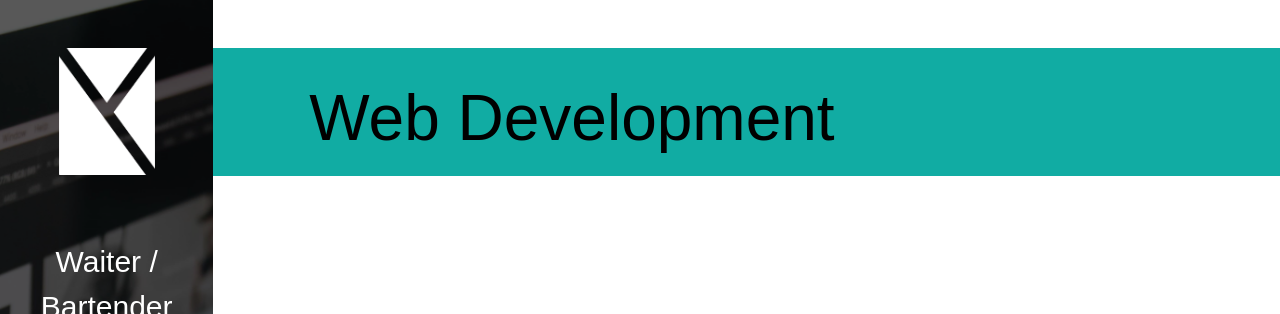
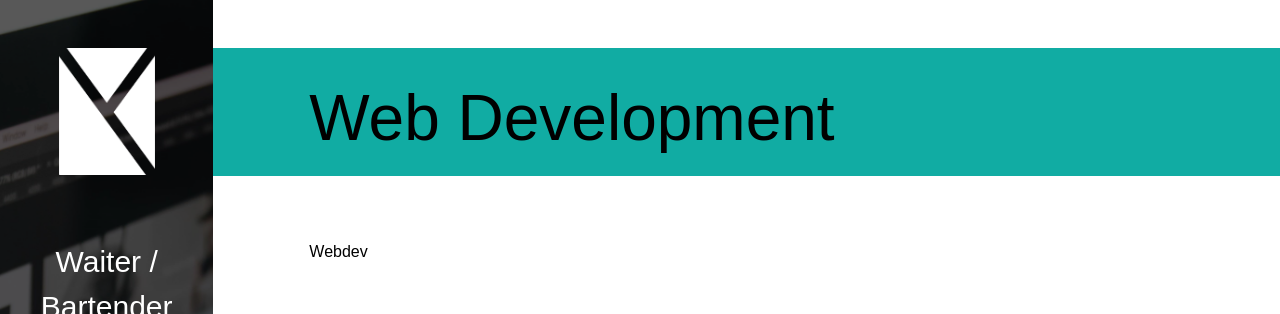
Before and after one commit to madriesen/martijndriesen.me, a Vue app: page /webdev in a window 1280 px wide. Shown: the top 314 px of the page. Built offline with nearby package versions, Linux system fonts and the light colour scheme.

Commit message:
add detail feature

```diff
--- /dev/null
+++ b/src/components/detail/Content.vue
@@ -0,0 +1,26 @@
+<template>
+  <div>
+    <div v-if="this.location === 'bar'"><bar-content /></div>
+    <div v-else-if="this.location === 'webdev'"><webdev-content /></div>
+    <div v-else-if="this.location === 'sound'"><sound-content /></div>
+    <div v-else></div>
+  </div>
+</template>
+
+<script>
+import Bar from '@/components/detail/content/Bar.vue';
+import Sound from '@/components/detail/content/Sound.vue';
+import Webdev from '@/components/detail/content/Webdev.vue';
+
+export default {
+  name: 'content',
+
+  props: ['location'],
+
+  components: {
+    'bar-content': Bar,
+    'sound-content': Sound,
+    'webdev-content': Webdev,
+  },
+};
+</script>
--- /dev/null
+++ b/src/components/detail/content/Bar.vue
@@ -0,0 +1,11 @@
+<template>
+  <section id="content-bar">
+    <h1>bar</h1>
+  </section>
+</template>
+
+<script>
+export default {
+  name: 'bar-content',
+};
+</script>
--- /dev/null
+++ b/src/components/detail/content/Sound.vue
@@ -0,0 +1,11 @@
+<template>
+  <section id="content-sound">
+    <h1>Sound</h1>
+  </section>
+</template>
+
+<script>
+export default {
+  name: 'sound-content',
+};
+</script>
--- /dev/null
+++ b/src/components/detail/content/Webdev.vue
@@ -0,0 +1,11 @@
+<template>
+  <section id="content-webdev">
+    <h1>Webdev</h1>
+  </section>
+</template>
+
+<script>
+export default {
+  name: 'webdev-content',
+};
+</script>
--- a/src/views/Detail.vue
+++ b/src/views/Detail.vue
@@ -5,20 +5,27 @@
     <div class="mt-12 w-full">
       <div
         class="title-div w-full h-32 bg-primary
-        flex items-center content-center justify-start pl-24"
+        flex items-center content-center justify-start  pl-24"
       >
-        <h1 class="detail-content text-white text-6xl pt-3">{{ this.title[0].text }}</h1>
+        <h1 class="detail-content text-white text-6xl pt-3">
+          {{ this.title[0].text }}
+        </h1>
+      </div>
+
+      <div class="detail-content pl-24 pt-16 w-2/3">
+        <my-content :location="this.title[0].title" />
       </div>
     </div>
   </div>
 </template>
 <script>
 import AsideBar from '@/components/detail/AsideBar.vue';
+import Content from '@/components/detail/Content.vue';
 import { mapGetters, mapActions } from 'vuex';
 
 export default {
   name: 'detail',
-  components: { 'aside-bar': AsideBar },
+  components: { 'aside-bar': AsideBar, 'my-content': Content },
 
   computed: {
     ...mapGetters({
```
